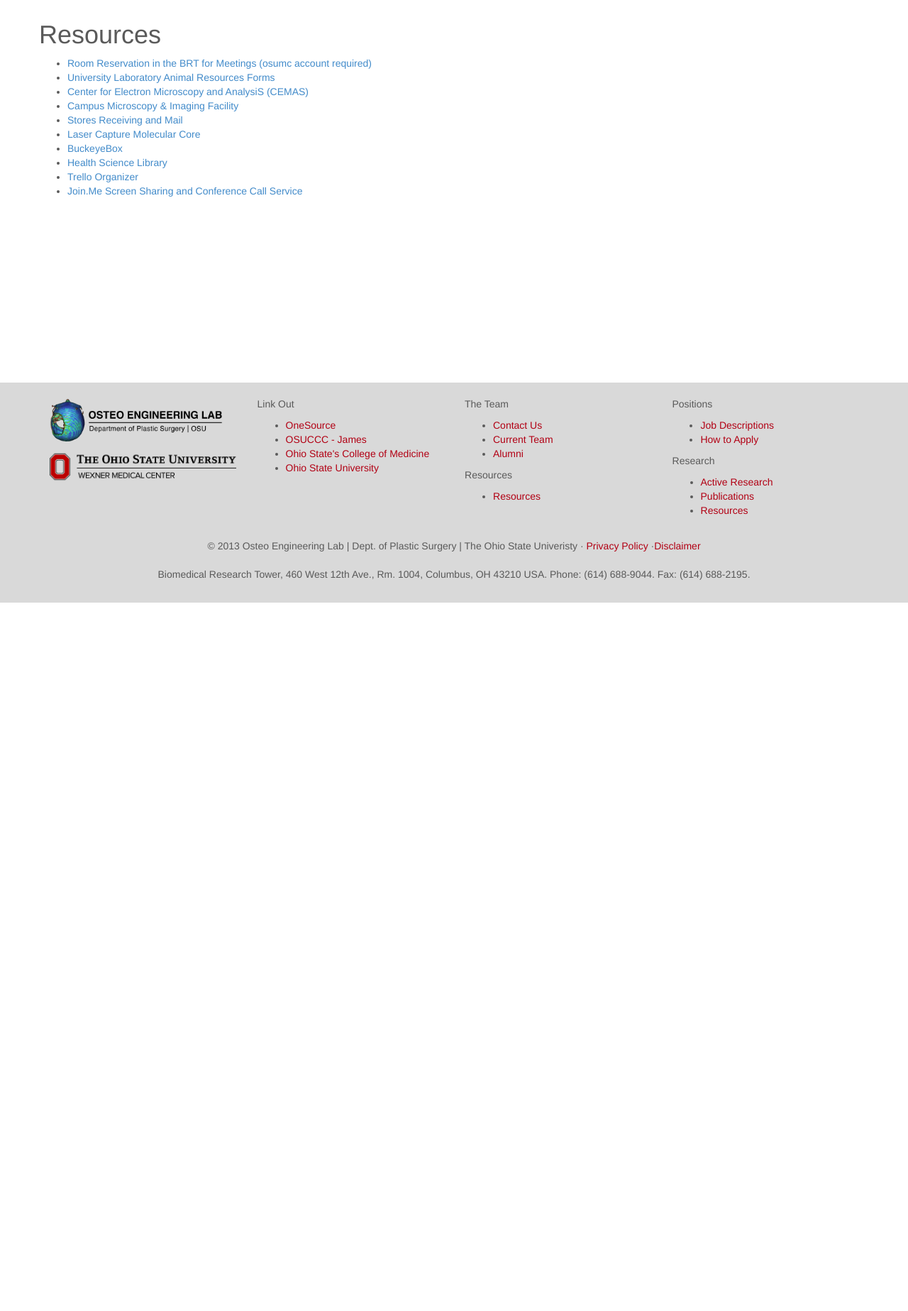
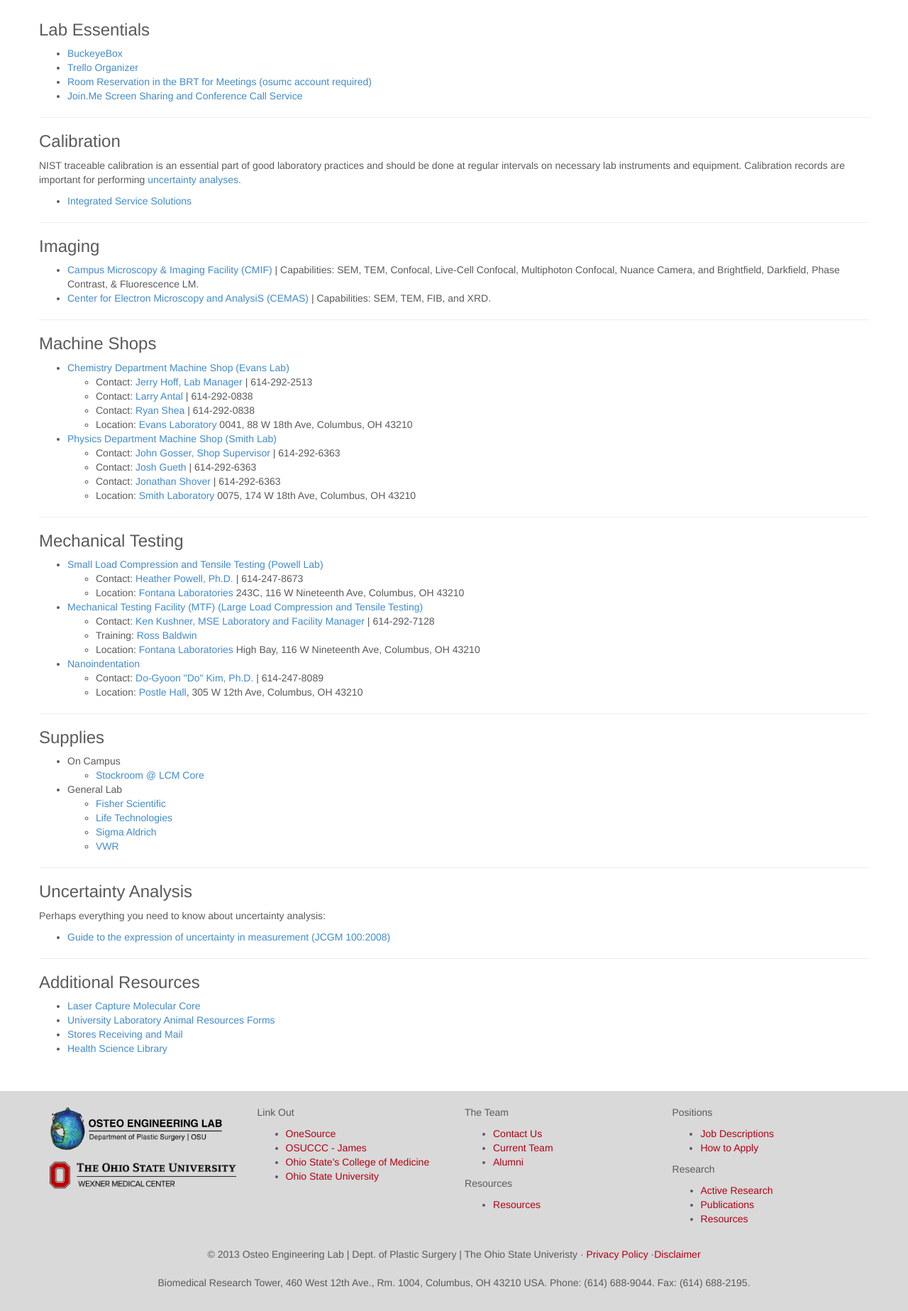
Before and after one commit to osteo-engineering-lab/OsteoEngineering, a PHP site: page /resources in a window 1280 px wide. Shown: the part 71-1918 px from the top of the page at 71% size. Before the commit the page ends 920 px from the top, so only its background shows below. Run offline with PHP 8.4, Linux system fonts and the light colour scheme; data that the repository does not hold is empty; some libraries are stand-ins or nearby versions.

Commit message:
Added many resources.

```diff
--- a/resources.php
+++ b/resources.php
@@ -19,19 +19,115 @@
     ================================================== -->
 <div class="container marketing no-carousel">
 
-	<h1>Resources</h1>
+	<h3>Lab Essentials</h3>
+
 	<ul>
+		<li><a href="https://box.osu.edu/" target="_blank"> BuckeyeBox</a></li>
+		<li><a href="https://trello.com/" target="_blank"> Trello Organizer</a></li>
 		<li><a href="https://www.osumc.edu/applications/roomschedule/default.aspx" target="_blank"> Room Reservation in the BRT for Meetings (osumc account required)</a></li>
+		<li><a href="https://join.me" target="_blank"> Join.Me Screen Sharing and Conference Call Service</a></li>
+	</ul>
+
+	<hr />
+
+	<h3>Calibration</h3>
+	<p>NIST traceable calibration is an essential part of good laboratory practices and should be done at regular intervals on necessary lab instruments and equipment. Calibration records are important for performing <a href="#uncertainty">uncertainty analyses.</a></p>
+	<ul>
+		<li><a href="http://integratedservicesolutions.com/" target="_blank">Integrated Service Solutions</a></li>
+	</ul>
+
+	<hr />
+
+	<h3>Imaging</h3>
+	<ul>
+		<li><a href="https://cmif.osu.edu/index.cfm" target="_blank"> Campus Microscopy & Imaging Facility (CMIF)</a> | Capabilities: SEM, TEM, Confocal, Live-Cell Confocal, Multiphoton Confocal, Nuance Camera, and Brightfield, Darkfield, Phase Contrast, & Fluorescence LM.</li>
+		<li><a href="http://cemas.osu.edu/ " target="_blank"> Center for Electron Microscopy and AnalysiS (CEMAS)</a> | Capabilities: SEM, TEM, FIB, and XRD.</li>
+	</ul>
+
+
+	<hr />
+
+	<h3>Machine Shops</h3>
+	<ul>
+		<li><a href="http://chemistry.osu.edu/rss/machineshop">Chemistry Department Machine Shop (Evans Lab)</a>
+			<ul>
+				<li>Contact: <a href="mailto:jhoff@chemistry.ohio-state.edu">Jerry Hoff, Lab Manager</a> | 614-292-2513</li>
+				<li>Contact: <a href="mailto:lantal@chemistry.ohio-state.edu">Larry Antal</a> | 614-292-0838</li>
+				<li>Contact: <a href="mailto:rshea@chemistry.ohio-state.edu">Ryan Shea</a> | 614-292-0838</li>
+				<li>Location: <a href="http://www.osu.edu/map/building.php?building=150">Evans Laboratory</a> 0041, 88 W 18th Ave, Columbus, OH 43210 </li>
+			</ul>
+		</li>
+		<li><a href="http://physics.osu.edu/facilities">Physics Department Machine Shop (Smith Lab)</a>
+			<ul>
+				<li>Contact: <a href="mailto:gosser.5@osu.edu">John Gosser, Shop Supervisor</a> | 614-292-6363</li>
+				<li>Contact: <a href="mailto:gueth@mps.ohio-state.edu">Josh Gueth</a> | 614-292-6363</li>
+				<li>Contact: <a href="mailto:jshover@mps.ohio-state.edu">Jonathan Shover</a> | 614-292-6363</li>
+				<li>Location: <a href="http://www.osu.edu/map/building.php?building=065">Smith Laboratory</a> 0075, 174 W 18th Ave, Columbus, OH 43210</li>
+			</ul>
+		</li>
+	</ul>
+
+	<hr />
+
+	<h3>Mechanical Testing</h3>
+
+	<ul>
+		<li><a href="">Small Load Compression and Tensile Testing (Powell Lab)</a>
+			<ul>
+				<li>Contact: <a href="mailto:powell.299@osu.edu">Heather Powell, Ph.D.</a> | 614-247-8673</li>
+				<li>Location: <a href="http://www.osu.edu/map/building.php?building=151">Fontana Laboratories</a> 243C, 116 W Nineteenth Ave, Columbus, OH 43210 </li>
+			</ul>
+		</li>
+		<li><a href="http://mse.osu.edu/research/facilities#Mechanical_Testing_and_Forming">Mechanical Testing Facility (MTF) (Large Load Compression and Tensile Testing)</a>
+			<ul>
+				<li>Contact: <a href="mailto:kushner.8@osu.edu">Ken Kushner, MSE Laboratory and Facility Manager</a> | 614-292-7128</li>
+				<li>Training: <a href="mailto:baldwin.130@osu.edu">Ross Baldwin</a></li>
+				<li>Location: <a href="http://www.osu.edu/map/building.php?building=151">Fontana Laboratories</a> High Bay, 116 W Nineteenth Ave, Columbus, OH 43210 </li>
+			</ul>
+		</li>
+		<li><a href="http://dent.osu.edu/ortho/faculty/kim.php">Nanoindentation</a>
+			<ul>
+				<li>Contact: <a href="mailto:kim.2508@osu.edu">Do-Gyoon "Do" Kim, Ph.D.</a> | 614-247-8089</li>
+				<li>Location: <a href="http://www.osu.edu/map/building.php?building=024">Postle Hall</a>, 305 W 12th Ave, Columbus, OH 43210</li>
+			</ul>
+		</li>
+	</ul>
+
+	<hr />
+
+	<h3>Supplies</h3>
+	<ul>
+		<li>On Campus
+			<ul>
+				<li><a href="https://lcm.osu.edu/policies/stockroom/">Stockroom @ LCM Core</a></li>
+			</ul>
+		</li>
+		<li>General Lab
+			<ul>
+				<li><a href="http://www.fishersci.com/">Fisher Scientific</a></li>
+				<li><a href="http://www.lifetechnologies.com/us/en/home.html">Life Technologies</a></li>
+				<li><a href="http://www.sigmaaldrich.com/united-states.html">Sigma Aldrich</a></li>
+				<li><a href="https://us.vwr.com/">VWR</a></li>
+			</ul>
+		</li>
+	</ul>
+
+	<hr />
+
+	<h3 id="uncertainty">Uncertainty Analysis</h3>
+	<p>Perhaps everything you need to know about uncertainty analysis:</p>
+	<ul>
+		<li><a href="http://www.bipm.org/utils/common/documents/jcgm/JCGM_100_2008_E.pdf" target="_blank">Guide to the expression of uncertainty in measurement (JCGM 100:2008)</a></li>
+	</ul>
+
+	<hr />
+
+	<h3>Additional Resources</h3>
+	<ul>
+		<li><a href="https://lcm.osu.edu/" target="_blank"> Laser Capture Molecular Core</a></li>
 		<li><a href="http://ular.osu.edu/forms/" target="_blank"> University Laboratory Animal Resources Forms</a></li>
-		<li><a href="http://cemas.osu.edu/ " target="_blank"> Center for Electron Microscopy and AnalysiS (CEMAS)</a></li>
-		<li><a href="https://cmif.osu.edu/index.cfm" target="_blank"> Campus Microscopy & Imaging Facility</a></li>
 		<li><a href="http://osustores.osu.edu/aboutus.aspx" target="_blank"> Stores Receiving and Mail</a></li>
-		<li><a href="https://lcm.osu.edu/" target="_blank"> Laser Capture Molecular Core</a></li>
-		<li><a href="https://box.osu.edu/" target="_blank"> BuckeyeBox</a></li>
 		<li><a href="https://hsl.osu.edu/" target="_blank"> Health Science Library</a></li>
-		<li><a href="https://trello.com/" target="_blank"> Trello Organizer</a></li>
-		<li><a href="https://join.me" target="_blank"> Join.Me Screen Sharing and Conference Call Service</a></li>
-
 	</ul>
 
 </div><!-- /.container -->
```
